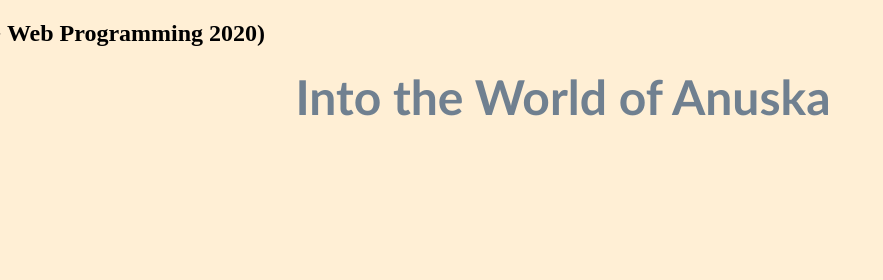
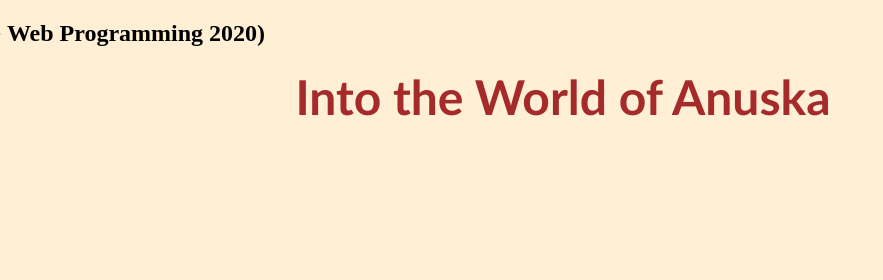
Before and after one commit to anuskaikra/anuskaikra.github.io, a plain HTML site: page index.html in a window 1280 px wide. Shown: the full height of the page, 77-960 px from the left. Drawn offline with Linux system fonts and the light colour scheme.

Commit message:
Update index.html

```diff
--- a/index.html
+++ b/index.html
@@ -6,7 +6,7 @@
         <h2> (Info + Web Programming 2020) </h2>
     </head>
     <body style="background-color:papayawhip;">
-        <h1 style=color:slategray;text-align:center> <font face = "Optima" size = "12"> Into the World of Anuska </font><br/> </h1>
+        <h1 style=color:brown;text-align:center> <font face = "Optima" size = "12"> Into the World of Anuska </font><br/> </h1>
 
         <a href="Homework1/hw1.html">
             <img src="Photos/hw1.png" width="400"
```
